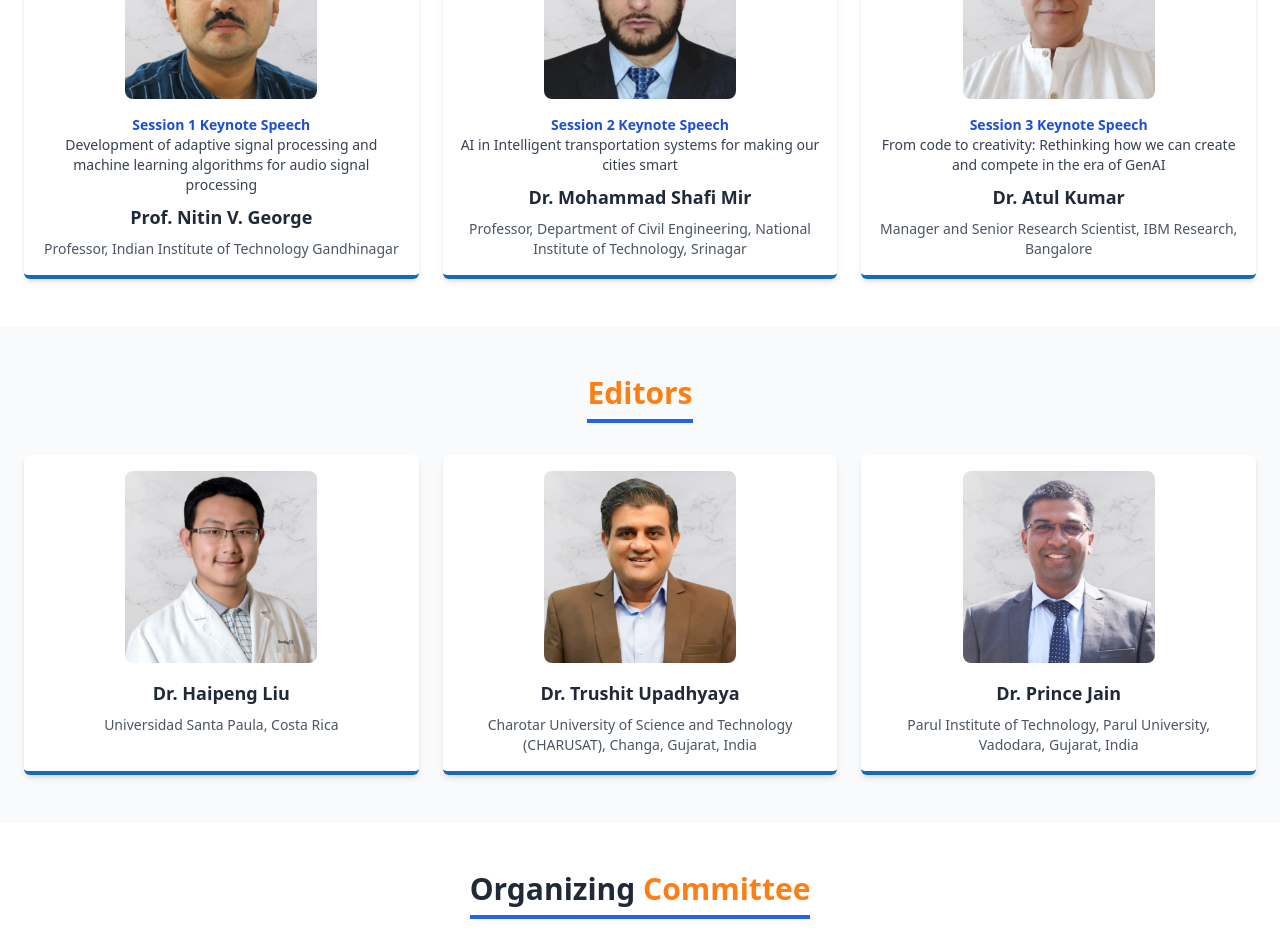
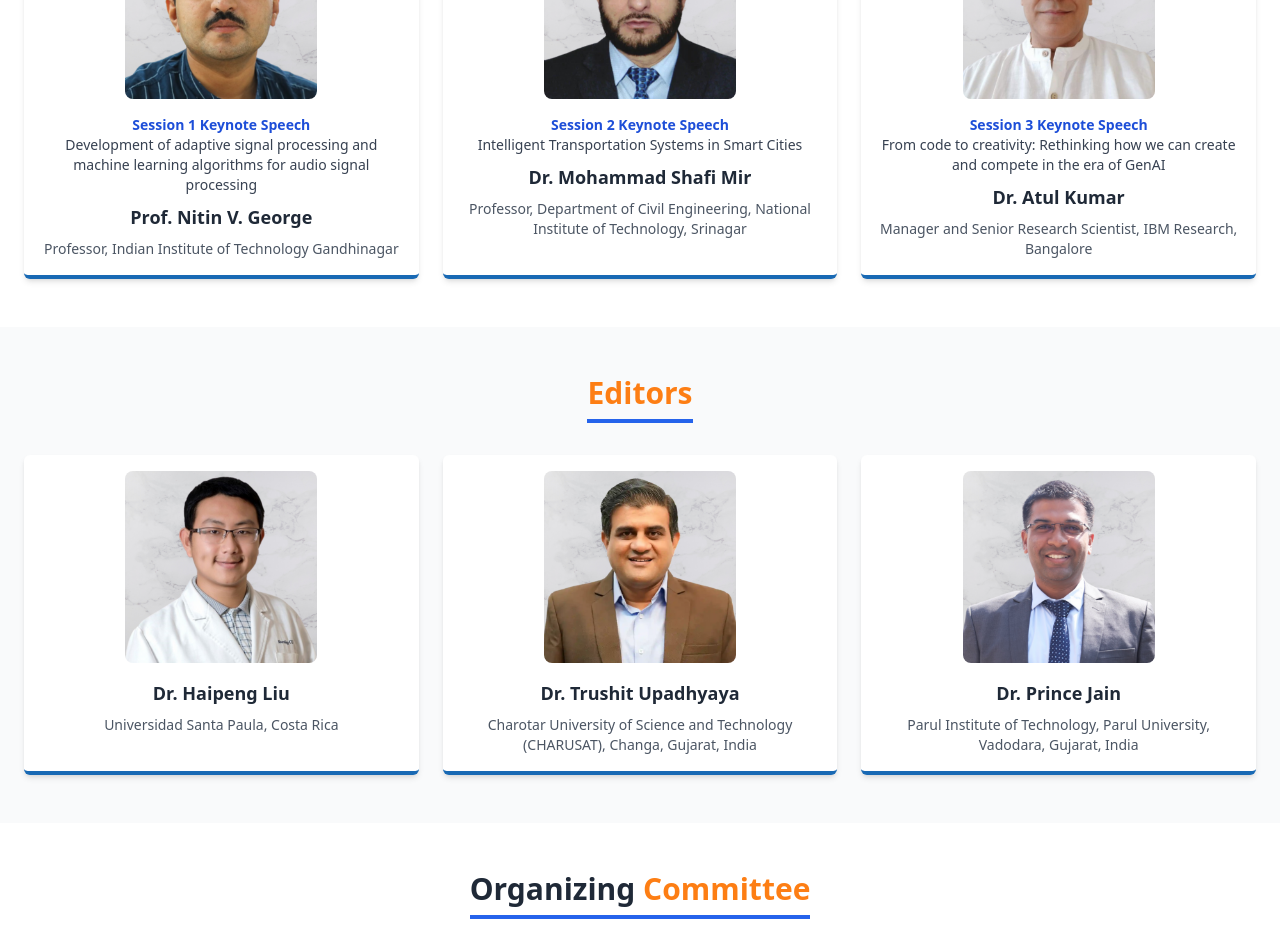
Before and after one commit to ravichanga101/ICACS-2026-v3, a Next.js app: page / in a window 1280 px wide. Shown: the part 7320-8252 px from the top of the page. Built offline with nearby package versions, Linux system fonts and the light colour scheme.

Commit message:
keynote updated

```diff
--- a/src/components/KeynoteSpeakers.jsx
+++ b/src/components/KeynoteSpeakers.jsx
@@ -23,8 +23,7 @@ const keynotes = [
   },
   {
     session: 2,
-    title:
-      "AI in Intelligent transportation systems for making our cities smart",
+    title: "Intelligent Transportation Systems in Smart Cities",
     name: "Dr. Mohammad Shafi Mir",
     affiliation:
       "Professor, Department of Civil Engineering, National Institute of Technology, Srinagar",
```
